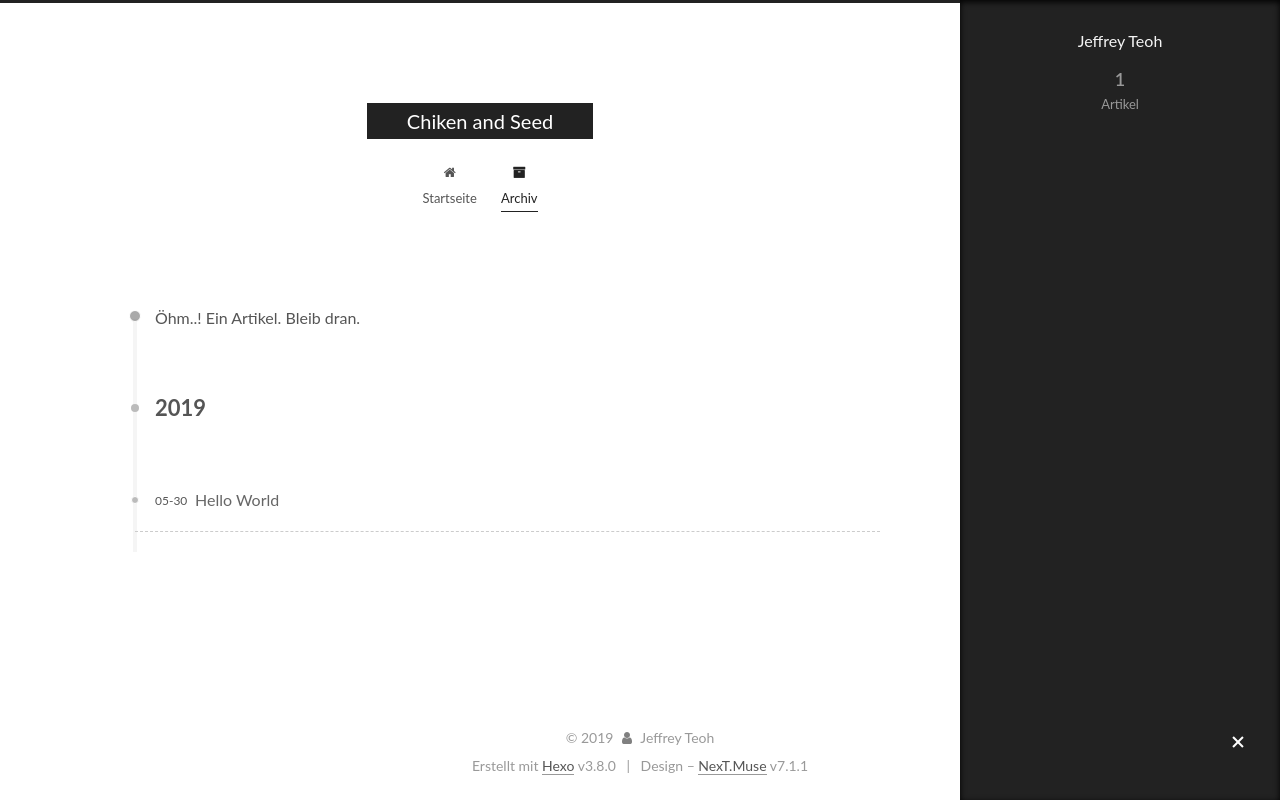
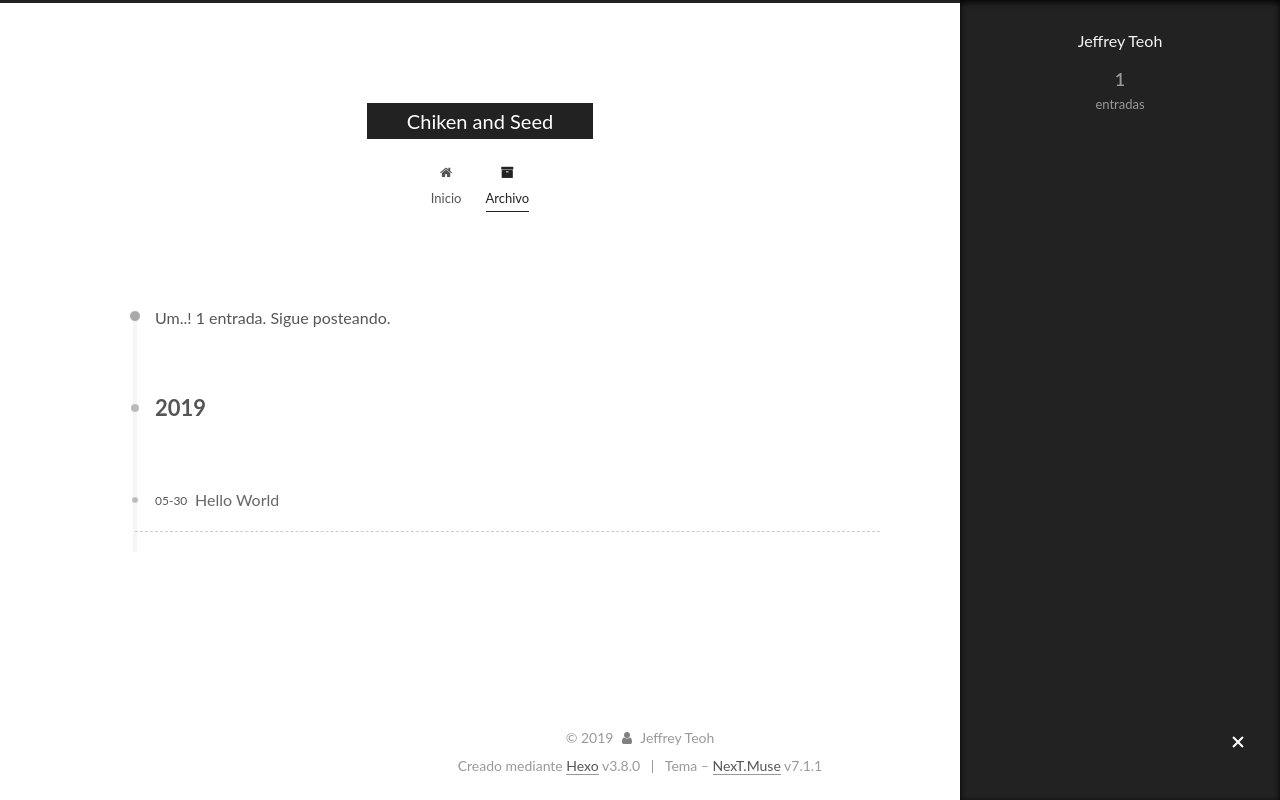
Before and after one commit to jeffreyteoh/chickenandseed, a plain HTML site: page archives/index.html in a window 1280 px wide. Both pictures are taken after a click on the element 1238 px from the left and 743 px from the top of the page. Drawn offline with Linux system fonts and the light colour scheme.

Commit message:
Site updated: 2019-05-30 02:28:13

```diff
--- a/archives/index.html
+++ b/archives/index.html
@@ -120,7 +120,7 @@
   };
 </script>
 
-  <title>Archiv | Chiken and Seed</title>
+  <title>Archivo | Chiken and Seed</title>
 
 
 
@@ -188,7 +188,7 @@
   </div>
 
   <div class="site-nav-toggle">
-    <button aria-label="Navigationsleiste an/ausschalten">
+    <button aria-label="Cambiar a barra de navegación">
       <span class="btn-bar"></span>
       <span class="btn-bar"></span>
       <span class="btn-bar"></span>
@@ -216,7 +216,7 @@
 
 
 
-    <a href="/chickenandseed/" rel="section"><i class="menu-item-icon fa fa-fw fa-home"></i> <br>Startseite</a>
+    <a href="/chickenandseed/" rel="section"><i class="menu-item-icon fa fa-fw fa-home"></i> <br>Inicio</a>
 
   </li>
 
@@ -233,7 +233,7 @@
 
 
 
-    <a href="/chickenandseed/archives/" rel="section"><i class="menu-item-icon fa fa-fw fa-archive"></i> <br>Archiv</a>
+    <a href="/chickenandseed/archives/" rel="section"><i class="menu-item-icon fa fa-fw fa-archive"></i> <br>Archivo</a>
 
   </li>
 
@@ -296,7 +296,7 @@
 
 
 
-        Öhm..! Ein Artikel. Bleib dran.
+        Um..! 1 entrada. Sigue posteando.
       </span>
 
 
@@ -390,7 +390,7 @@
                   <a href="/chickenandseed/archives/">
 
                     <span class="site-state-item-count">1</span>
-                    <span class="site-state-item-name">Artikel</span>
+                    <span class="site-state-item-name">entradas</span>
                   </a>
                 </div>
 
@@ -447,7 +447,7 @@
 </div>
 
 
-  <div class="powered-by">Erstellt mit  <a href="https://hexo.io" class="theme-link" rel="noopener" target="_blank">Hexo</a> v3.8.0</div>
+  <div class="powered-by">Creado mediante <a href="https://hexo.io" class="theme-link" rel="noopener" target="_blank">Hexo</a> v3.8.0</div>
 
 
 
@@ -455,7 +455,7 @@
 
 
 
-  <div class="theme-info">Design – <a href="https://theme-next.org" class="theme-link" rel="noopener" target="_blank">NexT.Muse</a> v7.1.1</div>
+  <div class="theme-info">Tema – <a href="https://theme-next.org" class="theme-link" rel="noopener" target="_blank">NexT.Muse</a> v7.1.1</div>
 
 
 
```
Also changed, not shown: 2019/05/30/hello-world/index.html (+10 -10 lines), archives/2019/05/index.html (+8 -8 lines), archives/2019/index.html (+8 -8 lines), index.html (+8 -8 lines).
